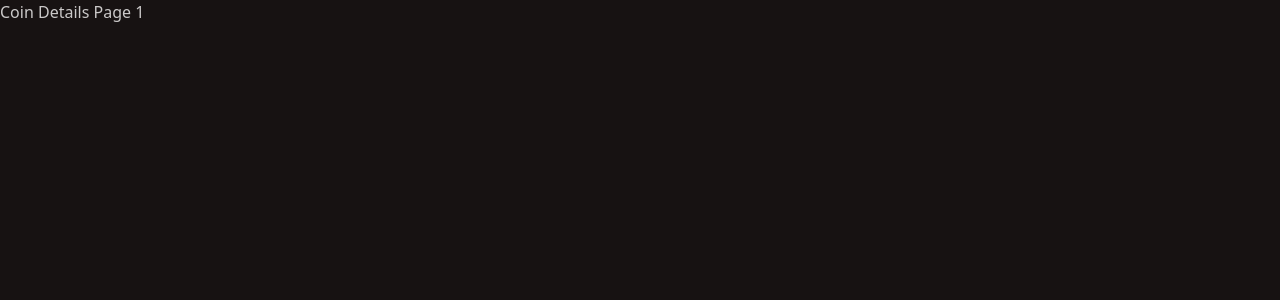
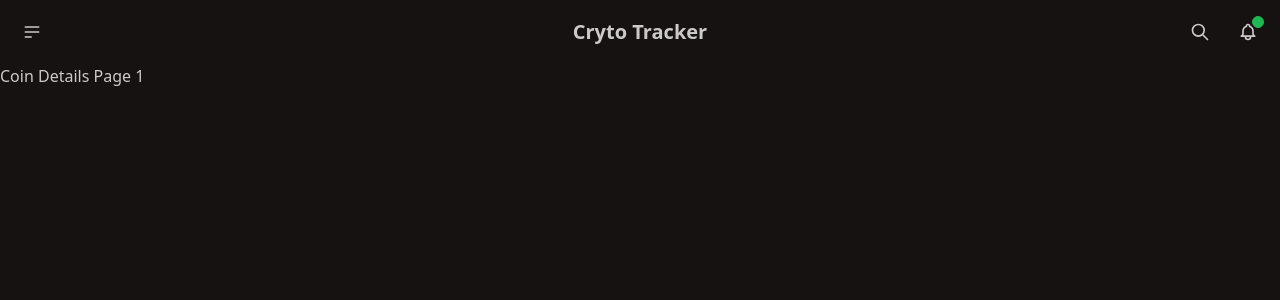
Before and after one commit to rmahajan466/Crypto-Project-CoinGecko, a React (Vite) app: page /details/1 in a window 1280 px wide. Shown: the top 300 px of the page. Built offline with nearby package versions, Linux system fonts and the light colour scheme.

Commit message:
Main Layout Added

```diff
--- a/src/components/Routing/Routing.jsx
+++ b/src/components/Routing/Routing.jsx
@@ -1,12 +1,18 @@
 import { Route, Routes } from "react-router-dom";
 import Home from "../../pages/Home";
 import CoinDetailsPage from "../../pages/CoinDetailsPage";
+import MainLayout from "../../pages/Layout";
 
 function Routing() {
     return (
         <Routes>
-            <Route path="/" element={<Home />} />
-            <Route path="/details/:coinId" element={<CoinDetailsPage />} />
+            <Route path="/" element={<MainLayout />}>
+
+                <Route index element={ <Home /> }/>
+                <Route path="/details/:coinId" element={<CoinDetailsPage />} />
+
+            </Route>
+
         </Routes>
     );
 }
--- a/src/pages/Home.jsx
+++ b/src/pages/Home.jsx
@@ -5,9 +5,8 @@
 function Home(){
     return (
         <>
-        <Navbar />
-        <Banner />
-        <CoinTable />
+            <Banner />
+            <CoinTable />
         </>
     )
 }
--- /dev/null
+++ b/src/pages/Layout.jsx
@@ -0,0 +1,13 @@
+import { Outlet } from 'react-router-dom';
+import Navbar from "../components/Navbar/Navbar"
+
+function MainLayout() {
+    return (
+        <>
+            <Navbar />
+            <Outlet />
+        </>
+    );
+}
+
+export default MainLayout;
```
